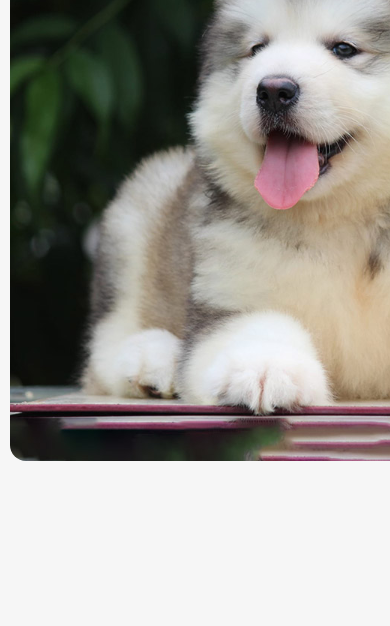
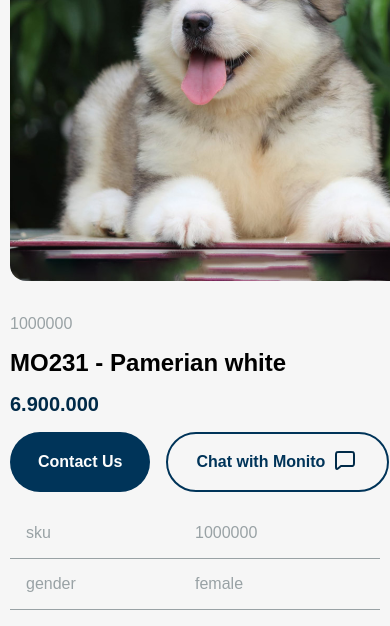
Before and after one commit to armanoptimum/pet-fe, a Next.js app: page /product/1 in a window 390 px wide. Shown: the part 211-837 px from the top of the page. Built offline with nearby package versions, Linux system fonts and the light colour scheme; no server answers.

Commit message:
detail page responsive

```diff
--- a/src/app/product/[id]/styles.js
+++ b/src/app/product/[id]/styles.js
@@ -4,8 +4,13 @@ import styled from 'styled-components';
 
 export const ProductStyled = styled.div`
   display: flex;
+  flex-direction: column;
   padding: var(--spacing-main-vertical) var(--spacing-main-horizontal);
   gap: 2.125rem;
+
+  @media (min-width: 90rem) {
+    flex-direction: row;
+  }
 `;
 
 export const ImagesWrapperStyled = styled.div`
@@ -15,6 +20,14 @@ export const ImagesWrapperStyled = styled.div`
 
 export const ImageWrapperStyled = styled(Image)`
   border-radius: 1rem;
+  height: 26.25rem;
+  width: 26.25rem;
+
+  @media (min-width: 90rem) {
+    flex-direction: row;
+    height: 37.5rem;
+    width: 37.5rem;
+  }
 `;
 
 export const SkuStyled = styled.p`
@@ -60,7 +73,11 @@ export const InformationListStyled = styled.ul`
 `;
 
 export const InformationItemStyled = styled.li`
-  min-width: 20rem;
+  width: 100%;
   color: var(--color-neutral-40);
   font-size: var(--font-size-body-medium);
+
+  @media (min-width: 90rem) {
+    min-width: 20rem;
+  }
 `;
```
